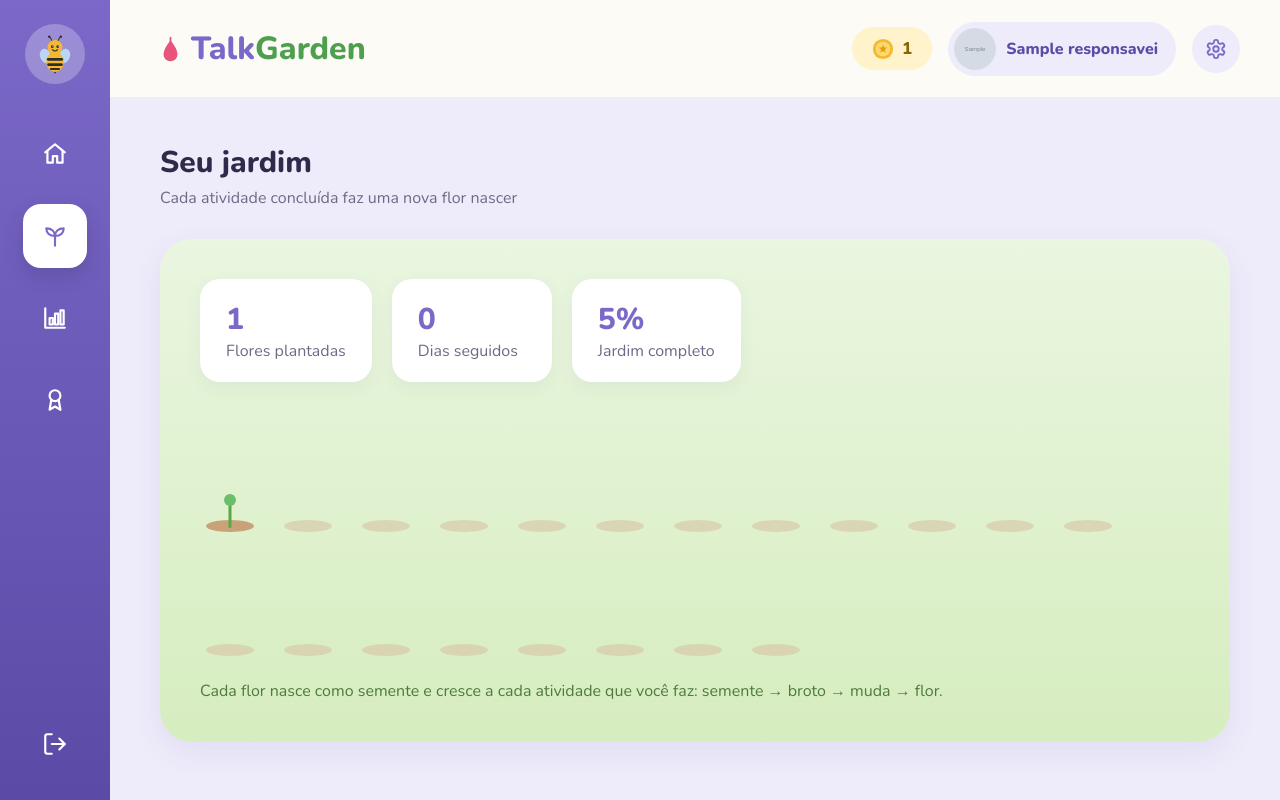
After one commit to Juju300Br/talkgarden, a PHP site: page /talkgarden/jardim.php in a window 1280 px wide. The commit adds this page. Run offline with PHP 8.4, Linux system fonts and the light colour scheme; the visitor is signed in with stand-in values (Sample User, id 1); tables that the repository leaves empty hold one stand-in row (values such as "Sample post"); grey boxes marked "Sample" are stand-in pictures.

Commit message:
Etapa 7: páginas do Jardim e das Estatísticas
Co-Authored-By: Claude Opus 5.5 <noreply@anthropic.com>

```diff
--- a/css/estilo.css
+++ b/css/estilo.css
@@ -1305,6 +1305,197 @@ label {
     border-radius: 999px;
 }
 
+/* =====================================================================
+   INDICADORES (os cartõezinhos com um número grande) - jardim e estatísticas
+   ===================================================================== */
+
+.indicadores {
+    display: flex;
+    flex-wrap: wrap;
+    gap: 20px;
+}
+
+.indicador {
+    background: #FFFFFF;
+    border-radius: 20px;
+    padding: 20px 26px;
+    min-width: 160px;
+    box-shadow: 0 6px 18px rgba(91, 75, 166, 0.06);
+}
+
+.indicador strong {
+    display: block;
+    font-size: 30px;
+    font-weight: 800;
+    color: #7B68C8;
+}
+
+.indicador span {
+    color: #6E6A85;
+}
+
+/* Nas estatísticas, os 3 indicadores dividem a largura igualmente */
+.indicadores-grandes {
+    display: grid;
+    grid-template-columns: repeat(3, 1fr);
+    gap: 24px;
+    margin-bottom: 30px;
+}
+
+.indicadores-grandes .indicador {
+    padding: 28px;
+}
+
+/* =====================================================================
+   JARDIM (jardim.php)
+   ===================================================================== */
+
+/* Painel verde onde fica o jardim */
+.painel-jardim {
+    background: linear-gradient(to bottom, #EAF6E0, #D6EDBF);
+    border-radius: 32px;
+    padding: 40px;
+    box-shadow: 0 10px 30px rgba(91, 75, 166, 0.08);
+}
+
+/* Canteiro: as plantas uma do lado da outra, "plantadas" na mesma linha */
+.canteiro {
+    display: flex;
+    flex-wrap: wrap;
+    align-items: flex-end;
+    gap: 14px 18px;
+    margin-top: 36px;
+}
+
+.espaco-planta {
+    position: relative;
+    width: 60px;
+    height: 110px;
+    display: flex;
+    align-items: flex-end;
+    justify-content: center;
+}
+
+.espaco-planta img {
+    position: relative;  /* fica na frente do montinho de terra */
+    z-index: 1;
+    height: 100px;
+}
+
+/* Montinho de terra embaixo de cada planta (desenhado pelo CSS) */
+.espaco-planta::after {
+    content: '';
+    position: absolute;
+    bottom: -4px;
+    width: 48px;
+    height: 12px;
+    border-radius: 50%;
+    background: #C9A27A;
+}
+
+/* Espaço vazio: só o montinho de terra, mais clarinho */
+.espaco-planta.vazio::after {
+    background: #D9C3A5;
+    opacity: 0.6;
+}
+
+.legenda-jardim {
+    color: #4E7A3E;
+    margin: 28px 0 0;
+}
+
+/* Jardim vazio */
+.jardim-vazio {
+    text-align: center;
+    padding: 30px 10px 10px;
+}
+
+.jardim-vazio-abelha {
+    width: 90px;
+}
+
+.jardim-vazio h2 {
+    font-size: 24px;
+    margin: 14px 0 6px;
+}
+
+.jardim-vazio p {
+    color: #4E4A6A;
+    margin: 0 0 24px;
+}
+
+.jardim-vazio .botao {
+    display: inline-block;
+    width: auto;
+}
+
+/* =====================================================================
+   ESTATÍSTICAS (estatisticas.php)
+   ===================================================================== */
+
+.cartao-grafico {
+    background: #FFFFFF;
+    border-radius: 28px;
+    padding: 30px 34px;
+    box-shadow: 0 10px 30px rgba(91, 75, 166, 0.08);
+}
+
+.cartao-grafico h2 {
+    font-size: 20px;
+    font-weight: 800;
+    margin: 0 0 20px;
+}
+
+.sem-dados {
+    background: #F7F5FD;
+    color: #6E6A85;
+    font-weight: 700;
+    text-align: center;
+    padding: 14px;
+    border-radius: 14px;
+    margin: 0 0 20px;
+}
+
+/* Cada linha: nome do dia | barra | número */
+.linha-grafico {
+    display: grid;
+    grid-template-columns: 50px 1fr 30px;
+    align-items: center;
+    gap: 14px;
+    margin-bottom: 16px;
+}
+
+.nome-dia {
+    color: #6E6A85;
+}
+
+/* O "trilho" é a parte clarinha; a barra roxa cresce dentro dele */
+.trilho-barra {
+    height: 18px;
+    background: #EEEBFA;
+    border-radius: 999px;
+    overflow: hidden;
+}
+
+.barra {
+    height: 100%;
+    background: linear-gradient(90deg, #9C8CDC, #7B68C8);
+    border-radius: 999px;
+}
+
+.quantidade-dia {
+    color: #6E6A85;
+    font-weight: 700;
+    text-align: right;
+}
+
+/* O dia de hoje fica destacado */
+.linha-grafico.hoje .nome-dia,
+.linha-grafico.hoje .quantidade-dia {
+    color: #5B4BA6;
+    font-weight: 800;
+}
+
 /* ---------- Telas médias (notebook pequeno e tablet deitado) ---------- */
 
 @media (max-width: 1100px) {
@@ -1507,4 +1698,37 @@ label {
         font-size: 18px;
         padding: 10px 16px;
     }
-}
+
+    /* Jardim e estatísticas no celular */
+    .painel-jardim {
+        padding: 22px 16px;
+    }
+
+    .indicador {
+        min-width: 0;
+        flex: 1;
+        padding: 16px;
+    }
+
+    .indicador strong {
+        font-size: 24px;
+    }
+
+    .indicadores-grandes {
+        grid-template-columns: 1fr;
+        gap: 12px;
+    }
+
+    .espaco-planta {
+        width: 44px;
+        height: 84px;
+    }
+
+    .espaco-planta img {
+        height: 76px;
+    }
+
+    .cartao-grafico {
+        padding: 22px 16px;
+    }
+}
--- a/includes/funcoes.php
+++ b/includes/funcoes.php
@@ -118,6 +118,29 @@ function verificarMedalhas($conexao, $responsavel_id)
     return $novas;
 }
 
+// Diz em que estágio está uma flor (regra "cresce jogando").
+// $atividades_depois = quantas atividades foram concluídas DEPOIS que ela foi plantada.
+function estagioDaFlor($atividades_depois)
+{
+    if ($atividades_depois == 0) {
+        return 'semente';
+    } elseif ($atividades_depois == 1) {
+        return 'broto';
+    } elseif ($atividades_depois == 2) {
+        return 'muda';
+    }
+    return 'flor'; // 3 ou mais atividades depois
+}
+
+// Diz a cor de uma flor pela ordem em que foi plantada (1ª rosa, 2ª azul,
+// 3ª amarela, 4ª rosa de novo...). Usa a mesma regra do geral.js.
+function corDaFlor($numero_da_flor)
+{
+    $cores = ['rosa', 'azul', 'amarela'];
+    // % = resto da divisão: flor 1 -> 0 (rosa), flor 2 -> 1 (azul), flor 4 -> 0 (rosa)
+    return $cores[($numero_da_flor - 1) % 3];
+}
+
 // Monta o texto de "o que falta" de uma medalha bloqueada (RF010).
 // Devolve um array com 'atual', 'meta' e 'texto'.
 function progressoMedalha($codigo, $flores, $dias, $frases)
--- /dev/null
+++ b/jardim.php
@@ -0,0 +1,107 @@
+<?php
+// =====================================================================
+// jardim.php  (RF008 - Visualizar jardim, protótipo 10)
+// Mostra as flores plantadas, os dias seguidos e o % do jardim completo.
+// Se o jardim estiver vazio, mostra uma mensagem incentivando a jogar.
+// =====================================================================
+
+require_once 'includes/verifica_login.php';
+require_once 'includes/conexao.php';
+require_once 'includes/funcoes.php';
+
+$responsavel_id = $_SESSION['responsavel_id'];
+
+// Regra: o jardim completo tem 20 flores
+$FLORES_JARDIM_COMPLETO = 20;
+
+$total_flores   = contarFlores($conexao, $responsavel_id);
+$dias_seguidos  = calcularDiasSeguidos($conexao, $responsavel_id);
+
+// % completo = flores / 20 * 100, no máximo 100%
+$porcentagem = min(round($total_flores / $FLORES_JARDIM_COMPLETO * 100), 100);
+
+// Monta a lista das plantas, da mais antiga (1ª) para a mais nova.
+// Cada planta tem um estágio (regra "cresce jogando") e uma cor.
+$plantas = [];
+for ($numero = 1; $numero <= $total_flores; $numero++) {
+    // Quantas atividades vieram depois desta flor
+    $atividades_depois = $total_flores - $numero;
+
+    $estagio = estagioDaFlor($atividades_depois);
+    $cor     = corDaFlor($numero);
+
+    // Semente e broto são iguais para todas as cores
+    if ($estagio == 'semente' || $estagio == 'broto') {
+        $imagem = 'img/jardim/' . $estagio . '.svg';
+    } else {
+        $imagem = 'img/jardim/' . $estagio . '-' . $cor . '.svg';
+    }
+
+    $plantas[] = ['numero' => $numero, 'estagio' => $estagio, 'imagem' => $imagem];
+}
+
+// Espaços vazios de terra que ainda faltam para completar o jardim
+$espacos_vazios = max($FLORES_JARDIM_COMPLETO - $total_flores, 0);
+
+$titulo_pagina = 'Jardim';
+$menu_ativo    = 'jardim';
+include 'includes/topo.php';
+?>
+
+<div class="pagina">
+    <div class="cabecalho-pagina">
+        <div>
+            <h1>Seu jardim</h1>
+            <p>Cada atividade concluída faz uma nova flor nascer</p>
+        </div>
+    </div>
+
+    <div class="painel-jardim">
+        <!-- Os 3 números do topo -->
+        <div class="indicadores">
+            <div class="indicador">
+                <strong><?php echo $total_flores; ?></strong>
+                <span>Flores plantadas</span>
+            </div>
+            <div class="indicador">
+                <strong><?php echo $dias_seguidos; ?></strong>
+                <span>Dias seguidos</span>
+            </div>
+            <div class="indicador">
+                <strong><?php echo $porcentagem; ?>%</strong>
+                <span>Jardim completo</span>
+            </div>
+        </div>
+
+        <?php if ($total_flores == 0) { ?>
+            <!-- Jardim vazio: incentiva a jogar -->
+            <div class="jardim-vazio">
+                <img src="img/mascote/abelha.svg" alt="" class="jardim-vazio-abelha">
+                <h2>Seu jardim está esperando por você!</h2>
+                <p>Jogue uma atividade para plantar a primeira semente.</p>
+                <a href="inicio.php" class="botao botao-verde">Vamos jogar <span class="seta-botao">›</span></a>
+            </div>
+        <?php } else { ?>
+            <!-- Canteiro: as plantas e os espaços vazios -->
+            <div class="canteiro">
+                <?php foreach ($plantas as $planta) { ?>
+                    <div class="espaco-planta" title="Flor <?php echo $planta['numero']; ?>: <?php echo $planta['estagio']; ?>">
+                        <img src="<?php echo $planta['imagem']; ?>" alt="<?php echo $planta['estagio']; ?>">
+                    </div>
+                <?php } ?>
+
+                <?php for ($i = 0; $i < $espacos_vazios; $i++) { ?>
+                    <div class="espaco-planta vazio" title="Espaço livre"></div>
+                <?php } ?>
+            </div>
+
+            <!-- Legenda dos estágios -->
+            <p class="legenda-jardim">
+                Cada flor nasce como semente e cresce a cada atividade que você faz:
+                semente → broto → muda → flor.
+            </p>
+        <?php } ?>
+    </div>
+</div>
+
+<?php include 'includes/rodape.php'; ?>
```
Also changed, not shown: estatisticas.php (added, +155 -0 lines).
